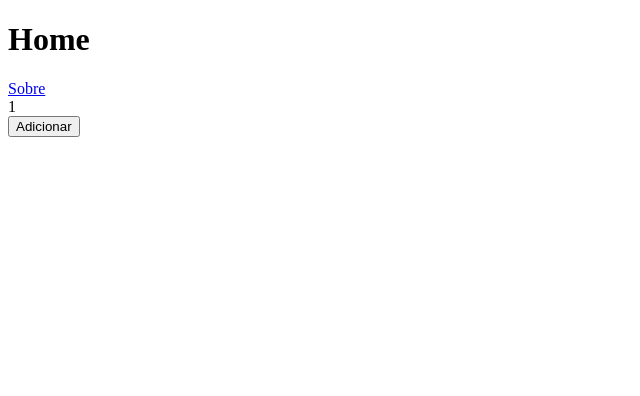
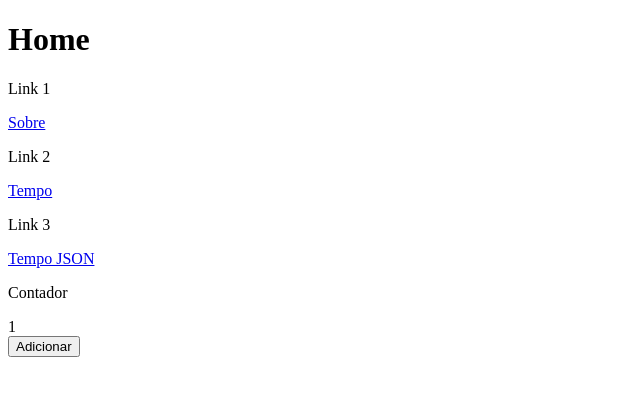
Before and after one commit to Japu431/ideias, a Next.js app: page / in a window 1280 px wide. Shown: the top 396 px of the page, without its empty margins (0-640 px from the left). Built offline with nearby package versions, Linux system fonts and the light colour scheme.

Commit message:
Adicionando Cache na Api

```diff
--- a/pages/api/tempo.js
+++ b/pages/api/tempo.js
@@ -1,5 +1,4 @@
 async function Tempo(req, res) {
-
   const apiSecret = process.env.CONVERTKIT_API_SECRET;
 
   const dynamicDate = new Date();
@@ -7,8 +6,13 @@ async function Tempo(req, res) {
   const subscribersResponse = await fetch(
     `https://api.convertkit.com/v3/subscribers?api_secret=${apiSecret}`
   );
+
   const subscribersResponseJson = await subscribersResponse.json();
   const inscritos = subscribersResponseJson.total_subscribers;
+
+
+  res.setHeader("Cache-Control", "s-maxage=10, stale-while-revalidate"); //Cache
+
 
   res.json({
     date: dynamicDate.toGMTString(),
--- a/pages/index.js
+++ b/pages/index.js
@@ -6,10 +6,22 @@ function Home() {
     <div>
       <h1>Home</h1>
 
+      <p>Link 1</p>
       <Link href="/sobre">
         <a>Sobre</a>
       </Link>
 
+      <p>Link 2</p>
+      <Link href="/tempo">
+        <a>Tempo</a>
+      </Link>
+
+      <p>Link 3</p>
+      <Link href="/api/tempo">
+        <a>Tempo JSON</a>
+      </Link>
+
+      <p>Contador</p>
       <Contador />
     </div>
   );
```
Also changed, not shown: pages/tempo.js (+10 -3 lines).
